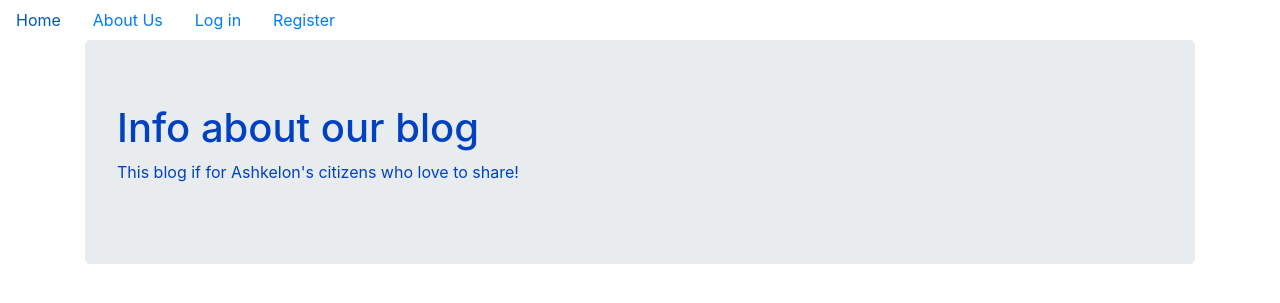
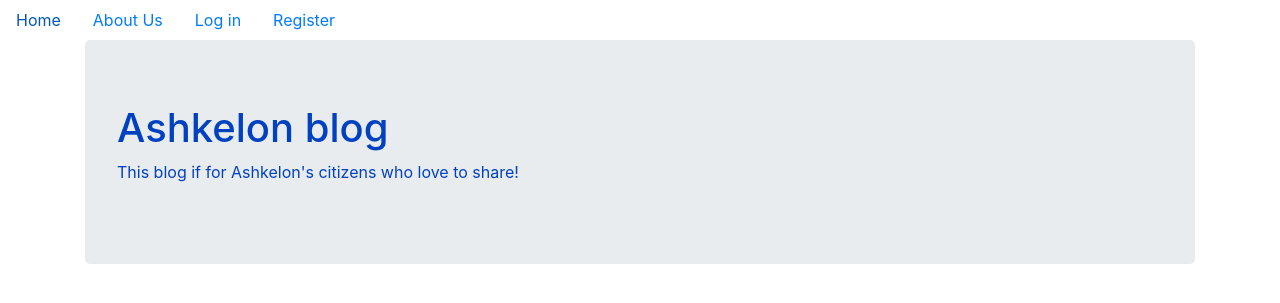
Before and after one commit to danah2139/myblogapp, a Flask app: page /info in a window 1280 px wide. Shown: the top 303 px of the page. Run offline with Flask 2, Linux system fonts and the light colour scheme; some libraries are stand-ins or nearby versions.

Commit message:
add screenshots

```diff
--- a/myblog/templates/info.html
+++ b/myblog/templates/info.html
@@ -1,7 +1,7 @@
 {% extends "base.html" %}
 {% block content %}
     <div class="jumbotron" style="color:#0041c2;">
-        <h1>Info about our blog</h1>
+        <h1>Ashkelon blog</h1>
         <p>This blog if for Ashkelon's citizens who love to share! </p>
     </div>
 {% endblock %}
```
Also changed, not shown: README.md, 1 other file.
